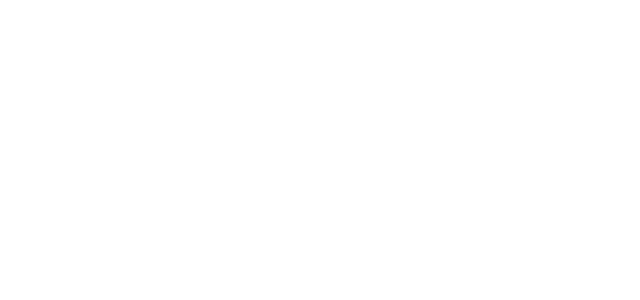
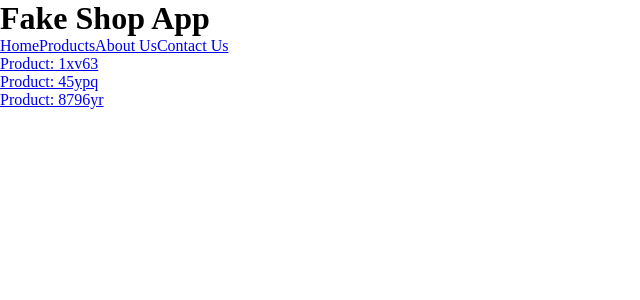
Before and after one commit to Guevara-Bryan/fake-shop, a React (Create React App) app: page /products in a window 1280 px wide. Shown: the top 300 px of the page, without its empty margins (0-640 px from the left). Built offline with nearby package versions, Linux system fonts and the light colour scheme.

Commit message:
Added the routing to the app

```diff
--- a/package.json
+++ b/package.json
@@ -8,6 +8,7 @@
     "@testing-library/user-event": "^13.5.0",
     "react": "^18.2.0",
     "react-dom": "^18.2.0",
+    "react-router-dom": "^6.4.1",
     "react-scripts": "5.0.1",
     "web-vitals": "^2.1.4"
   },
--- a/src/App.js
+++ b/src/App.js
@@ -1,5 +1,30 @@
+import React from 'react';
+import Frame from './components/Frame';
+import Products from './components/Products';
+import AboutUs from './components/AboutUs';
+import ContactUs from './components/ContactUs';
+import Product from './components/Product';
+
+import { BrowserRouter as Router, Routes, Route } from 'react-router-dom';
+
+import './styles/App.css';
+
 function App() {
-	return <div></div>;
+	return (
+		<div className='app'>
+			<Router>
+				<Routes>
+					<Route path='/' element={<Frame />}>
+						<Route path='products' element={<Products />}>
+							<Route path=':productId' element={<Product />} />
+						</Route>
+						<Route path='about-us' element={<AboutUs />} />
+						<Route path='contact-us' element={<ContactUs />} />
+					</Route>
+				</Routes>
+			</Router>
+		</div>
+	);
 }
 
 export default App;
--- /dev/null
+++ b/src/components/AboutUs.jsx
@@ -0,0 +1,7 @@
+import React from 'react';
+
+const AboutUs = () => {
+	return <div>AboutUs</div>;
+};
+
+export default AboutUs;
--- /dev/null
+++ b/src/components/ContactUs.jsx
@@ -0,0 +1,7 @@
+import React from 'react';
+
+const ContactUs = () => {
+	return <div>ContactUs</div>;
+};
+
+export default ContactUs;
--- /dev/null
+++ b/src/components/Frame.jsx
@@ -0,0 +1,21 @@
+import React from 'react';
+import { Link, Outlet } from 'react-router-dom';
+
+const Frame = () => {
+	return (
+		<div>
+			<h1>Fake Shop App</h1>
+			<nav>
+				<Link to='/'>Home</Link>
+				<Link to='products'>Products</Link>
+				<Link to='about-us'>About Us</Link>
+				<Link to='contact-us'>Contact Us</Link>
+			</nav>
+			<div className='content'>
+				<Outlet />
+			</div>
+		</div>
+	);
+};
+
+export default Frame;
--- /dev/null
+++ b/src/components/Product.jsx
@@ -0,0 +1,9 @@
+import React from 'react';
+import { useParams } from 'react-router-dom';
+
+const Product = () => {
+	const { productId } = useParams();
+	return <div>{`Product Id : ${productId}`}</div>;
+};
+
+export default Product;
--- /dev/null
+++ b/src/components/Products.jsx
@@ -0,0 +1,19 @@
+import React from 'react';
+import { Link, Outlet } from 'react-router-dom';
+
+const Products = ({ productsList = ['1xv63', '45ypq', '8796yr'] }) => {
+	return (
+		<div>
+			{productsList.map((pr, index) => {
+				return (
+					<Link to={pr}>
+						<div key={index}>{`Product: ${pr}`}</div>
+					</Link>
+				);
+			})}
+			<Outlet />
+		</div>
+	);
+};
+
+export default Products;
--- /dev/null
+++ b/src/styles/App.css
@@ -0,0 +1,9 @@
+* {
+    box-sizing: border-box;
+    padding: 0;
+    margin: 0;
+}
+
+body{
+    overflow: hidden;
+}
--- /dev/null
+++ b/src/styles/Blob.css
@@ -0,0 +1,6 @@
+.blob{
+    border-radius: 499px 154px 188px 496px / 286px 242px 188px 181px;
+    background-color: blue;
+    width: 600px;
+    height: 600px;
+}
```
Also changed, not shown: src/components/Blob.jsx (added, +20 -0 lines), .prettierrc.json (added), 1 other file (tests, documents, lock files or other folders).
